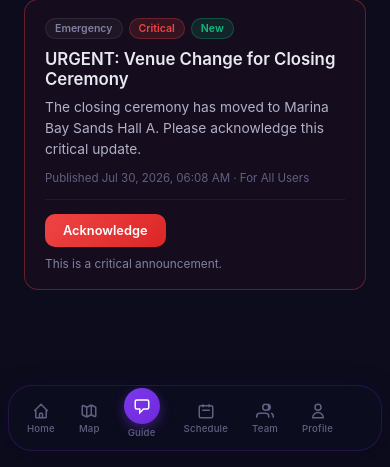
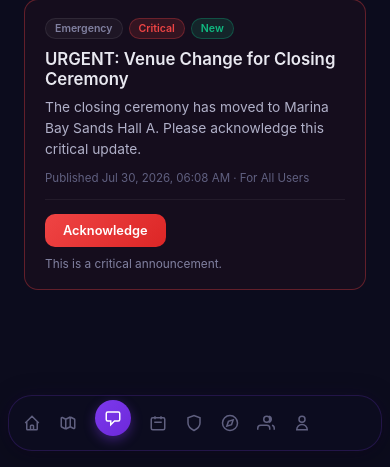
Before and after one commit to Alfonsoapps/FYP-AI-Concierge-IOAI-2026, a FastAPI app: page /announcements in a window 390 px wide. Shown: the part 377-844 px from the top of the page. Run offline with FastAPI, Linux system fonts and the light colour scheme; data comes from the database, SQL or seed files in the repository.

Commit message:
feat: add Safety and Explore tabs to navbar with mobile responsive layout

```diff
--- a/static/css/navbar.css
+++ b/static/css/navbar.css
@@ -111,11 +111,12 @@
         right: 8px;
         transform: none;
         width: auto;
-        padding: 6px 8px;
+        padding: 6px 6px;
+        gap: 2px;
     }
 
     .nav-item {
-        padding: 6px 10px;
+        padding: 6px 6px;
     }
 
     .nav-item svg {
@@ -124,7 +125,7 @@
     }
 
     .nav-item span {
-        font-size: 0.6rem;
+        font-size: 0.55rem;
     }
 
     .nav-item-center .nav-center-icon {
@@ -133,3 +134,14 @@
         margin-top: -10px;
     }
 }
+
+
+/* Ultra-compact: hide labels below 400px for 8+ nav items */
+@media (max-width: 400px) {
+    .nav-item span {
+        display: none;
+    }
+    .nav-item {
+        padding: 8px 8px;
+    }
+}
--- a/templates/partials/navbar.html
+++ b/templates/partials/navbar.html
@@ -26,6 +26,18 @@
         </svg>
         <span>Schedule</span>
     </a>
+    <a href="/safety-info" class="nav-item {{ 'active' if active_page == 'safety-info' else '' }}">
+        <svg viewBox="0 0 24 24" fill="none" stroke="currentColor" stroke-width="2">
+            <path d="M12 22s8-4 8-10V5l-8-3-8 3v7c0 6 8 10 8 10z"/>
+        </svg>
+        <span>Safety</span>
+    </a>
+    <a href="/explore" class="nav-item {{ 'active' if active_page == 'explore' else '' }}">
+        <svg viewBox="0 0 24 24" fill="none" stroke="currentColor" stroke-width="2">
+            <circle cx="12" cy="12" r="10"/><polygon points="16.24 7.76 14.12 14.12 7.76 16.24 9.88 9.88 16.24 7.76"/>
+        </svg>
+        <span>Explore</span>
+    </a>
     <a href="/team/dashboard" class="nav-item {{ 'active' if active_page == 'team' else '' }}">
         <svg viewBox="0 0 24 24" fill="none" stroke="currentColor" stroke-width="2">
             <path d="M17 21v-2a4 4 0 00-4-4H5a4 4 0 00-4 4v2M9 7a4 4 0 108 0 4 4 0 00-8 0zM23 21v-2a4 4 0 00-3-3.87M16 3.13a4 4 0 010 7.75"/>
```
